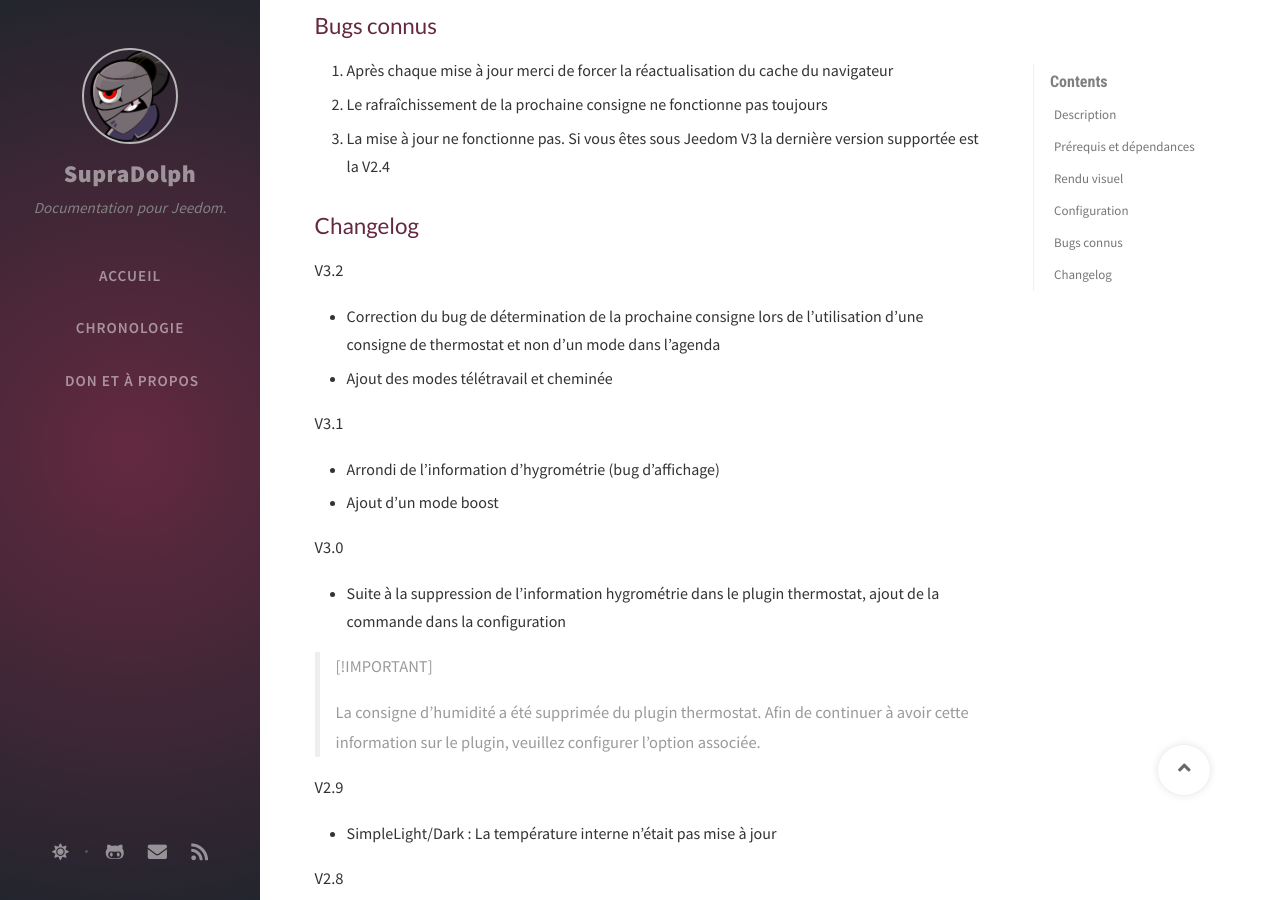
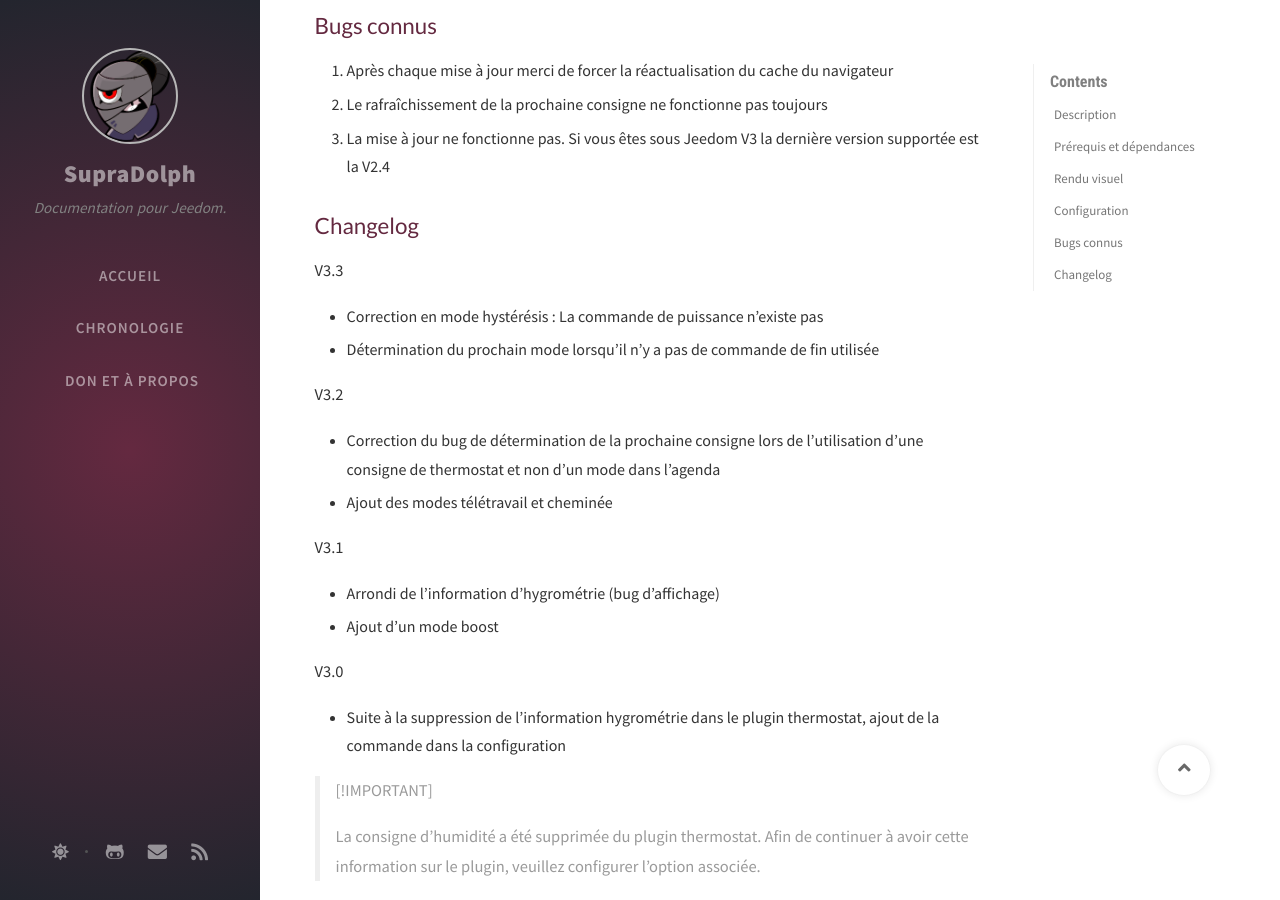
Before and after one commit to SupraDolph/supradolph.github.io, a Jekyll site: the page built from jeedom-doc/thermoAlternateView/_posts/2017-11-09-thermoAlternateView_fr_FR.md, in a window 1280 px wide and 900 px high, scrolled down 2557 px. Built offline with Jekyll 4.4.1, drawn with Linux system fonts in a browser that asks for light colours; nearby versions of some CDN libraries; comment, search, counter and statistics services are not loaded.

Commit message:
thermoalternateview 3.3

```diff
--- a/jeedom-doc/thermoAlternateView/_posts/2017-11-09-thermoAlternateView_fr_FR.md
+++ b/jeedom-doc/thermoAlternateView/_posts/2017-11-09-thermoAlternateView_fr_FR.md
@@ -93,6 +93,11 @@ Depuis le menu de gestion, ajoutez un widget. ![](/jeedom-doc/{{ page.title }}/i
 3.  La mise à jour ne fonctionne pas. Si vous êtes sous Jeedom V3 la dernière version supportée est la V2.4
 
 ## Changelog
+
+V3.3
+
+*   Correction en mode hystérésis : La commande de puissance n'existe pas
+*   Détermination du prochain mode lorsqu'il n'y a pas de commande de fin utilisée
 
 V3.2
 
```
Also changed, not shown: jeedom-doc/thermoAlternateView/_posts/2017-11-09-thermoAlternateView_en_US.md (+5 -0 lines).
